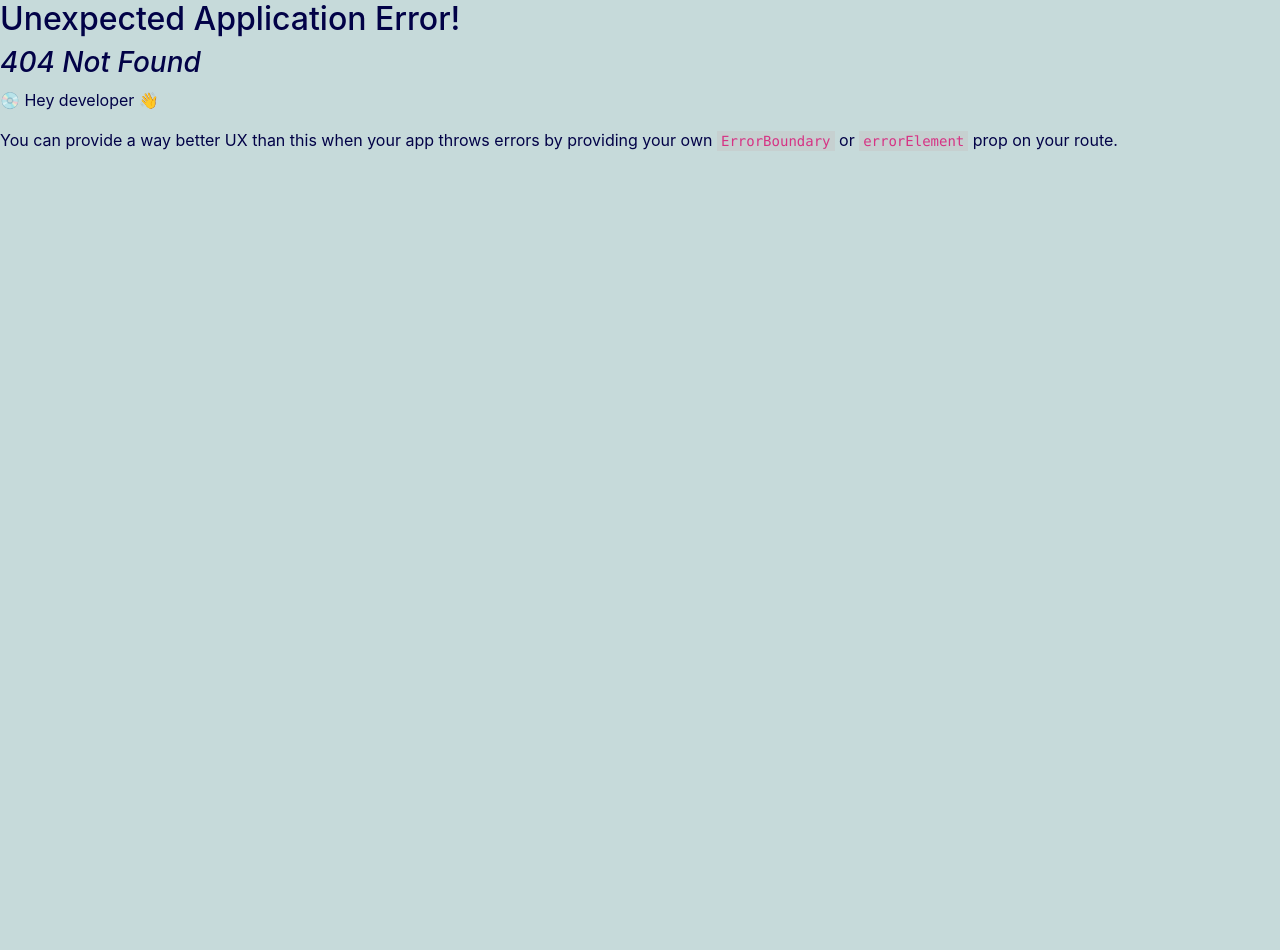
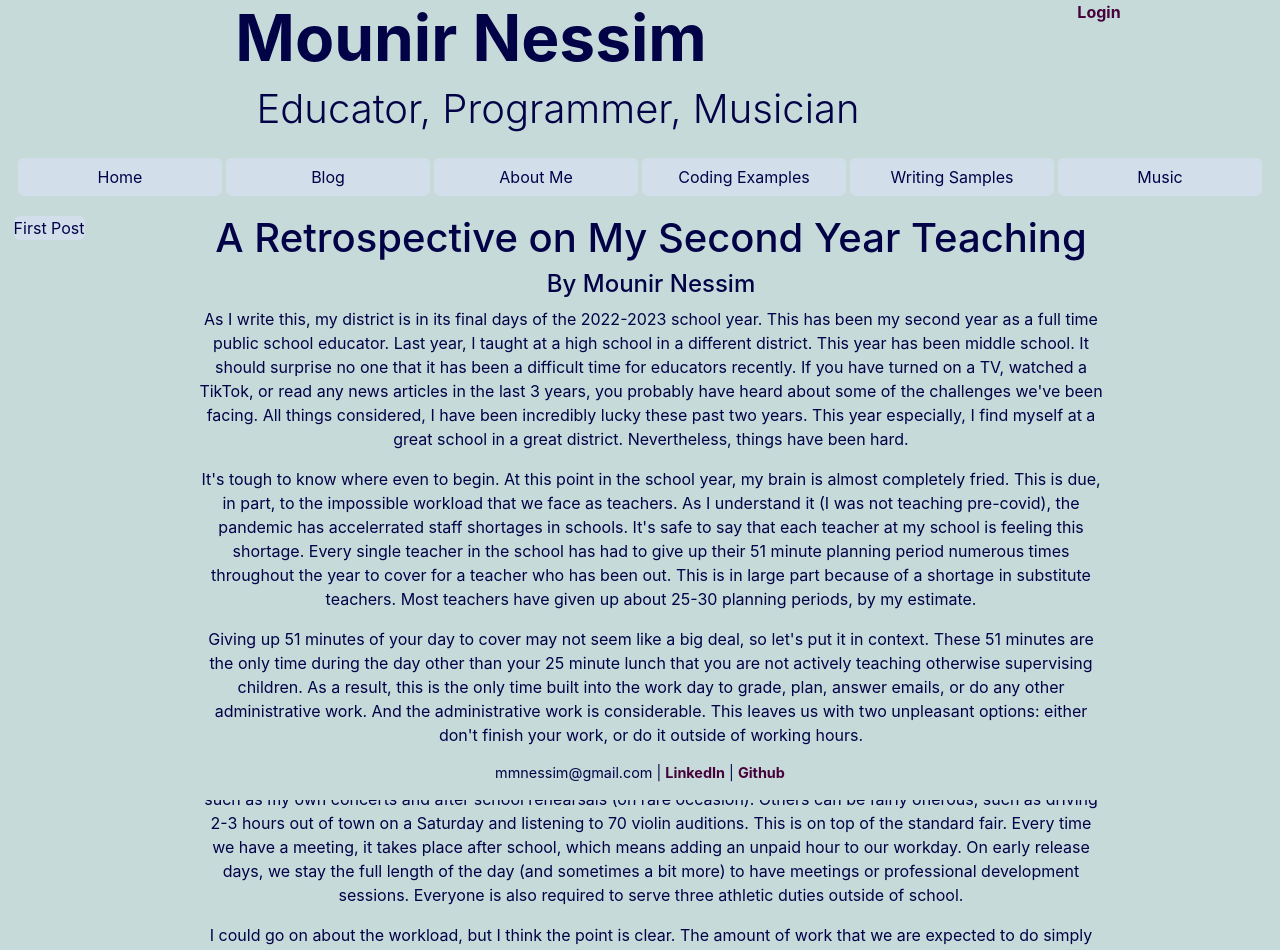
Before and after one commit to mmnessim/portfolio, a React (Create React App) app: page /blog in a window 1280 px wide. Before the commit this address had no page. Shown: the top 950 px of the page. Before the commit the page ends 800 px from the top, so only its background shows below. Built offline with nearby package versions, Linux system fonts and the light colour scheme.

Commit message:
Add blog component and first post

```diff
--- /dev/null
+++ b/src/components/blog/blogContainer.js
@@ -0,0 +1,12 @@
+import React from "react";
+import { FirstPost } from "./posts/firstPost";
+import { BlogNav } from "./blogNav";
+
+export function BlogContainer() {
+    return(
+        <div className="container row">
+            <BlogNav />
+            <FirstPost />
+        </div>
+    )
+}
--- /dev/null
+++ b/src/components/blog/blogNav.js
@@ -0,0 +1,10 @@
+import React from "react";
+
+export function BlogNav() {
+    return(
+        <div className="col-2">
+            <button className="btn nav-link">First Post</button>
+            <br />
+        </div>
+    )
+}
--- /dev/null
+++ b/src/components/blog/posts/firstPost.js
@@ -0,0 +1,37 @@
+import React from "react";
+
+export function FirstPost() {
+    return(
+        <div className="blog-post col-10">
+            <h1>A Retrospective on My Second Year Teaching</h1>
+            <h4>By Mounir Nessim</h4>
+            <p>
+                As I write this, my district is in its final days of the 2022-2023 school year. This has been my second year as a full time public school educator. Last year, I taught at a high school in a different district. This year has been middle school. It should surprise no one that it has been a difficult time for educators recently. If you have turned on a TV, watched a TikTok, or read any news articles in the last 3 years, you probably have heard about some of the challenges we've been facing. All things considered, I have been incredibly lucky these past two years. This year especially, I find myself at a great school in a great district. Nevertheless, things have been hard.
+            </p>
+            <p>
+                It's tough to know where even to begin. At this point in the school year, my brain is almost completely fried. This is due, in part, to the impossible workload that we face as teachers. As I understand it (I was not teaching pre-covid), the pandemic has accelerrated staff shortages in schools. It's safe to say that each teacher at my school is feeling this shortage. Every single teacher in the school has had to give up their 51 minute planning period numerous times throughout the year to cover for a teacher who has been out. This is in large part because of a shortage in substitute teachers. Most teachers have given up about 25-30 planning periods, by my estimate.
+            </p>
+            <p>
+                Giving up 51 minutes of your day to cover may not seem like a big deal, so let's put it in context. These 51 minutes are the only time during the day other than your 25 minute lunch that you are not actively teaching otherwise supervising children. As a result, this is the only time built into the work day to grade, plan, answer emails, or do any other administrative work. And the administrative work is considerable. This leaves us with two unpleasant options: either don't finish your work, or do it outside of working hours.
+            </p>
+            <p>
+                As an orchestra teacher, I am already saddled with numerous extra-curricular responsibilities. Some are not so bad, such as my own concerts and after school rehearsals (on rare occasion). Others can be fairly onerous, such as driving 2-3 hours out of town on a Saturday and listening to 70 violin auditions. This is on top of the standard fair. Every time we have a meeting, it takes place after school, which means adding an unpaid hour to our workday. On early release days, we stay the full length of the day (and sometimes a bit more) to have meetings or professional development sessions. Everyone is also required to serve three athletic duties outside of school.
+            </p>
+            <p>
+                I could go on about the workload, but I think the point is clear. The amount of work that we are expected to do simply cannot be accomplished in a 40 hour work week. At the same time, there is no such thing as overtime for teachers. Often times, we are simply expected to work overtime for free under the guise of doing it "for the kids." As much as I love the students, I reject this reasoning. Teachers are not responsible for most of the systemic problems in public education, and our martyrdom will not fix these problems. By taking on these extra responsibilities and going "above and beyond," teachers raise the workload for all of us. When some of us are willing to stay late and come early, administrators begin to see that they can ask us to do this, and expect many people to agree.
+            </p>
+            <p>
+                The work itself is remarkably exhausting. They say teachers make thousands of decisions each day, which feels true to me based on my experience. Even a small group of kids requires a huge amount of attention and monitoring. Large classes full of energetic students can cause a serious sensory overload. Many students feel entitled to your time and attention. I have implemented a rule that I will probably use for the rest of my teaching career: I do not answer questions that begin with "what if." Middle schoolers have a real knack for thinking up every possible off-the-wall scenario. As cute as it can be, it's also incredibly draining. Behavior is also a near-constant issue for some students. Managing all of this while trying to deliver instruction in a fun and engaging way is quite the juggling act.
+            </p>
+            <p>
+                What discussion of workload could be complete without addressing pay? I have a Doctor of Musical Arts degree, which is closely related to my content area. Unfortunately, North Carolina does not pay more for advanced degrees if you started them after Fall 2013. Supposedly, my county will reinstate advanced degree pay next year. The difference is only about $5,000 per year. I'm also licensed to teach in Georgia, where I might be making up to $20,000 more per year depending on the district. I don't think a single employee at my school lives in the wealthy suburb of Raleigh in which we're located. It's simply not affordable. Most of us are driving 20-60 minutes to get here each day. Nobody gets into teaching for the money, but it's a sad state of affairs when teachers cannot afford to live in the community where they teach.
+            </p>
+            <p>
+                One talking point that you encounter frequently as a complaining teacher is "at least you get summers off!" It seems to me that everyone should already know this, but we do not, in fact, have summers off. We are unemployed during the summer. This does mean that we do not have to go to school, but we also do not get paid. It should be common knowledge that many teachers take summer jobs to help make ends meet.
+            </p>
+            <p>
+                You may be thinking that this is an awful lot of complaining about teaching. If it's so bad, why continue to do it? Well, that's a very valid question. There certainly is a great deal of satisfaction that comes from working with kids. Whether it's being a positive role model for kids, providing a safe place for them, or simply seeing something click for the first time, it can be quite rewarding. At the same time, I get the sense that many teachers are still teaching simply because a better alternative has not presented itself to them. Some colleagues have told me as much.
+            </p>
+        </div>
+    )
+}
--- a/src/components/navbar/NavBar.js
+++ b/src/components/navbar/NavBar.js
@@ -5,6 +5,7 @@ export function NavBar() {
     return(
         <div className="nav-bar row">
             <Link to={'/'} className='btn col-sm navlink'>Home</Link>
+            <Link to={'/blog'} className="btn col-sm navlink">Blog</Link>
             <Link to={'/about'} className='btn col-sm navlink'>About Me</Link>
             <Link to={'/coding'} className="btn col-sm navlink">Coding Examples</Link>
             <Link to={'/writing'} className="btn col-sm navlink">Writing Samples</Link>
--- a/src/index.css
+++ b/src/index.css
@@ -43,3 +43,12 @@ code {
   text-decoration: none;
   color:rgb(2, 2, 71);
 }
+
+.nav-bar {
+  margin: 1rem;
+}
+
+.blog-post {
+  margin-bottom: 3rem;
+  overflow: auto;
+}
--- a/src/index.js
+++ b/src/index.js
@@ -18,6 +18,7 @@ import { loginReducer } from './reducer';
 import { Form } from './components/loginArea/form';
 import { MemberContainer } from './components/members/memberContainer';
 import { MusicContainer } from './components/music/musicContainer';
+import { BlogContainer } from './components/blog/blogContainer';
 
 export const store = createStore(loginReducer);
 const root = ReactDOM.createRoot(document.getElementById('root'));
@@ -31,6 +32,10 @@ const router = createBrowserRouter([
       {
         path: '/',
         element: <Landing />
+      },
+      {
+        path: '/blog',
+        element: <BlogContainer />
       },
       {
         path: '/about',
```
